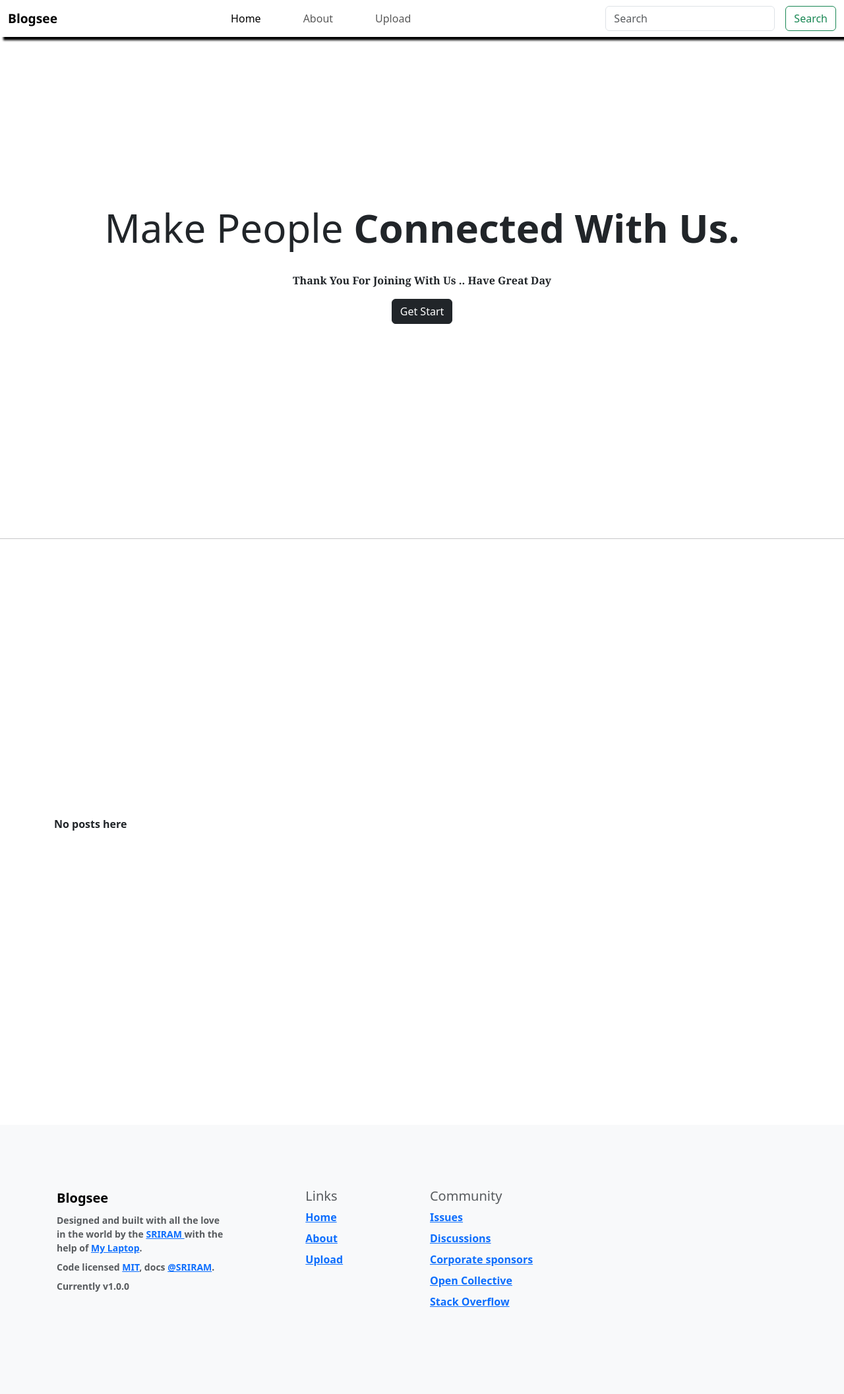
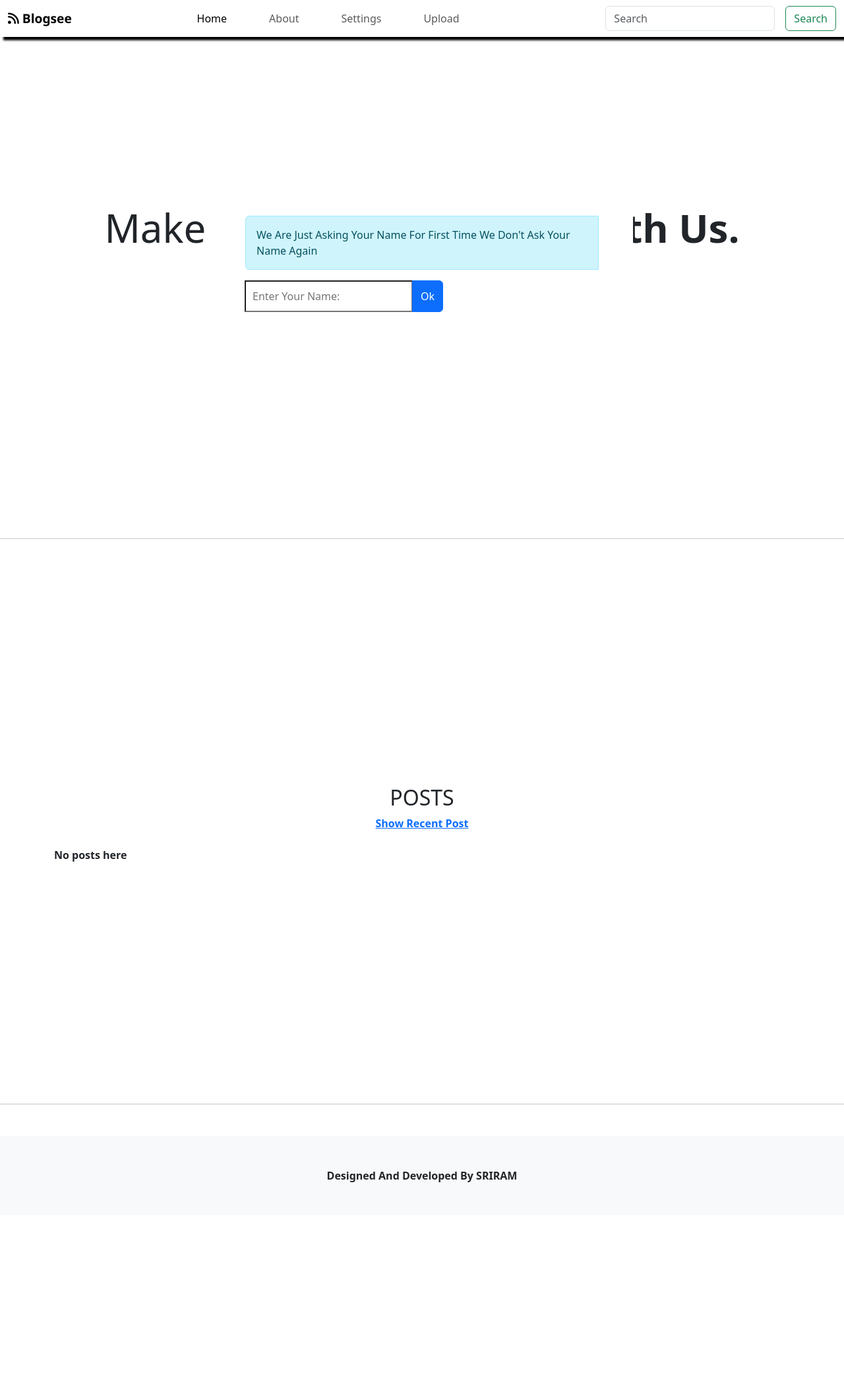
Before and after one commit to sriram-65/pyblog, a Flask app: page / in a window 1280 px wide. Shown: the whole page at 66% size. After the commit the page ends 1792 px from the top, so only its background shows below. Run offline with Flask 3, Linux system fonts and the light colour scheme; data that the repository does not hold is empty; some libraries are stand-ins or nearby versions.

Commit message:
Update index.html

```diff
--- a/templates/index.html
+++ b/templates/index.html
@@ -8,13 +8,14 @@
     <script src="https://cdn.jsdelivr.net/npm/bootstrap@5.3.3/dist/js/bootstrap.bundle.min.js" integrity="sha384-YvpcrYf0tY3lHB60NNkmXc5s9fDVZLESaAA55NDzOxhy9GkcIdslK1eN7N6jIeHz" crossorigin="anonymous"></script>
     <link rel="stylesheet" href="https://cdnjs.cloudflare.com/ajax/libs/font-awesome/6.7.2/css/all.min.css" integrity="sha512-Evv84Mr4kqVGRNSgIGL/F/aIDqQb7xQ2vcrdIwxfjThSH8CSR7PBEakCr51Ck+w+/U6swU2Im1vVX0SVk9ABhg==" crossorigin="anonymous" referrerpolicy="no-referrer" />
     <script src="https://cdn.jsdelivr.net/npm/sweetalert2@11"></script>
-
+    <link rel="stylesheet" href="https://cdnjs.cloudflare.com/ajax/libs/font-awesome/6.7.2/css/all.min.css" integrity="sha512-Evv84Mr4kqVGRNSgIGL/F/aIDqQb7xQ2vcrdIwxfjThSH8CSR7PBEakCr51Ck+w+/U6swU2Im1vVX0SVk9ABhg==" crossorigin="anonymous" referrerpolicy="no-referrer" />
 
 </head>
 <body>
+
     <nav class="navbar navbar-expand-lg bg-body-tertiary" id="navbar">
         <div class="container-fluid">
-          <a class="navbar-brand brand" href="/">Blogsee</a>
+          <a class="navbar-brand brand" href="/"><i class="fa-solid fa-rss"></i> Blogsee</a>
           <button class="navbar-toggler" type="button" data-bs-toggle="collapse" data-bs-target="#navbarSupportedContent" aria-controls="navbarSupportedContent" aria-expanded="false" aria-label="Toggle navigation">
             <span class="navbar-toggler-icon"></span>
           </button>
@@ -27,10 +28,14 @@
                 <a class="nav-link" href="/about">About</a>
               </li>
               <li class="nav-item me-5">
+                <a class="nav-link" href="/set">Settings</a>
+              </li>
+              <li class="nav-item me-5">
                 <a class="nav-link" href="/uploadge">Upload</a>
               </li>
 
             </ul>
+
             <form class="d-flex" role="search" method="GET" action="/search">
               <input class="form-control me-3" name="query" type="search" required placeholder="Search" aria-label="Search">
               <button class="btn btn-outline-success" type="submit" id="search">Search</button>
@@ -41,7 +46,20 @@
         </div>
       </nav>
 
+    <div class="main-content" id="main-content">
+      <div class="ask-user">
+        <div class="container">
+          <div class="input-group">
+            <p class="alert alert-info" role="alert">We Are Just Asking Your Name For First Time We Don't Ask Your Name Again</p>
 
+            <input type="text" placeholder="Enter Your Name:" required id="inp">
+           <br>
+            <button class="btn btn-primary" id="ok-btn">Ok</button>
+
+          </div>
+        </div>
+      </div>
+    </div>
 
 
       <section id="home">
@@ -59,7 +77,11 @@
   <hr>
   <br>
   <section id="post">
+    <h2> POSTS </h2>
+    <a href="{{url_for('recent')}}"> Show Recent Post </a>
+    <br>
     <div class="container">
+
         <div class="row justify-content-center">
             {% if data %}
                 {% for i in data %}
@@ -108,44 +130,10 @@
     </div>
 </section>
 
+  <hr>
 
-
-    <footer class="bd-footer py-4 py-md-5 mt-5 bg-body-tertiary">
-      <div class="container py-4 py-md-5 px-4 px-md-3 text-body-secondary">
-        <div class="row">
-          <div class="col-lg-3 mb-3">
-            <a class="d-inline-flex align-items-center mb-2 text-body-emphasis text-decoration-none" href="/" aria-label="Bootstrap">
-
-              <span class="fs-5">Blogsee</span>
-            </a>
-            <ul class="list-unstyled small">
-              <li class="mb-2">Designed and built with all the love in the world by the <a href="#">SRIRAM </a> with the help of <a href="#">My Laptop</a>.</li>
-              <li class="mb-2">Code licensed <a href="#" target="_blank" rel="license noopener">MIT</a>, docs <a href="#" target="_blank" rel="license noopener">@SRIRAM</a>.</li>
-              <li class="mb-2">Currently v1.0.0</li>
-            </ul>
-          </div>
-          <div class="col-6 col-lg-2 offset-lg-1 mb-3">
-            <h5>Links</h5>
-            <ul class="list-unstyled">
-              <li class="mb-2"><a href="/">Home</a></li>
-              <li class="mb-2"><a href="#">About</a></li>
-              <li class="mb-2"><a href="#">Upload</a></li>
-
-            </ul>
-          </div>
-
-          <div class="col-6 col-lg-2 mb-3">
-            <h5>Community</h5>
-            <ul class="list-unstyled">
-              <li class="mb-2"><a href="#" target="_blank" rel="noopener">Issues</a></li>
-              <li class="mb-2"><a href="#" target="_blank" rel="noopener">Discussions</a></li>
-              <li class="mb-2"><a href="#" target="_blank" rel="noopener">Corporate sponsors</a></li>
-              <li class="mb-2"><a href="#" target="_blank" rel="noopener">Open Collective</a></li>
-              <li class="mb-2"><a href="#" target="_blank" rel="noopener">Stack Overflow</a></li>
-            </ul>
-          </div>
-        </div>
-      </div>
+    <footer class="bd-footer py-4 py-md-5 mt-5 bg-body-tertiary" style="text-align:center">
+      <b> Designed And Developed By SRIRAM</b>
     </footer>
     </body>
 </html>
@@ -165,6 +153,27 @@
     background: transparent !important;
     backdrop-filter: blur(10px);
   }
+  .ask-user{
+    position: fixed;
+    z-index:100;
+    top:50%;
+    left:50%;
+    transform: translate(-50% , -50%);
+    padding:40px 40px 40px ;
+    background:white;
+
+
+  }
+  .main-content{
+    width:100%;
+    max-height:100%;
+    display: none;
+  }
+  .ask-user input{
+    padding: 10px 10px 10px;
+    display:inline-block;
+
+  }
 
    .brand{
        font-weight: 900;
@@ -175,7 +184,6 @@
    #home{
     width:100%;
     height:100vh;
-
     display: flex;
     justify-content: center;
     align-items: center;
@@ -208,6 +216,33 @@
 </style>
 
 <script>
+  var main = document.getElementById("main-content")
+
+  let okbtn = document.getElementById("ok-btn")
+  okbtn.onclick = function(){
+    let inp = document.getElementById("inp").value
+
+    localStorage.setItem("UserName" , inp)
+    Swal.fire({
+      position: "top-end",
+      icon: "success",
+      title: "Thanks For Giving Your Name",
+      showConfirmButton: false,
+      timer: 1500
+    })
+    fetch(`/user-name?user=${inp}`).then(res=>res.json()).then(data=>console.log(data)).catch(er=>console.log(er))
+
+    window.location.reload()
+
+  }
+  getname = localStorage.getItem("UserName")
+  if(getname){
+    main.style.display = "none"
+
+  }
+  else{
+    main.style.display = "block"
+  }
   window.addEventListener("offline" , ()=>{
     Swal.fire({
        title:"Connnection failed",
```
